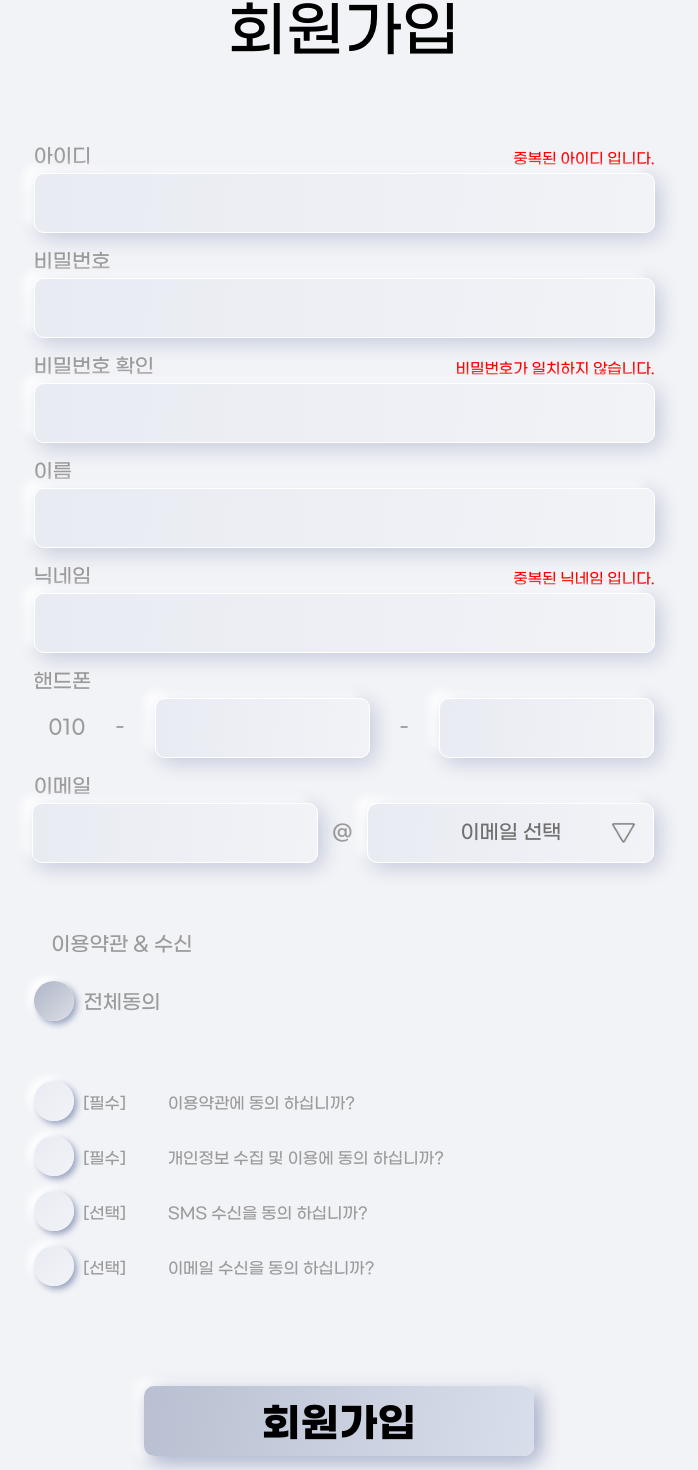
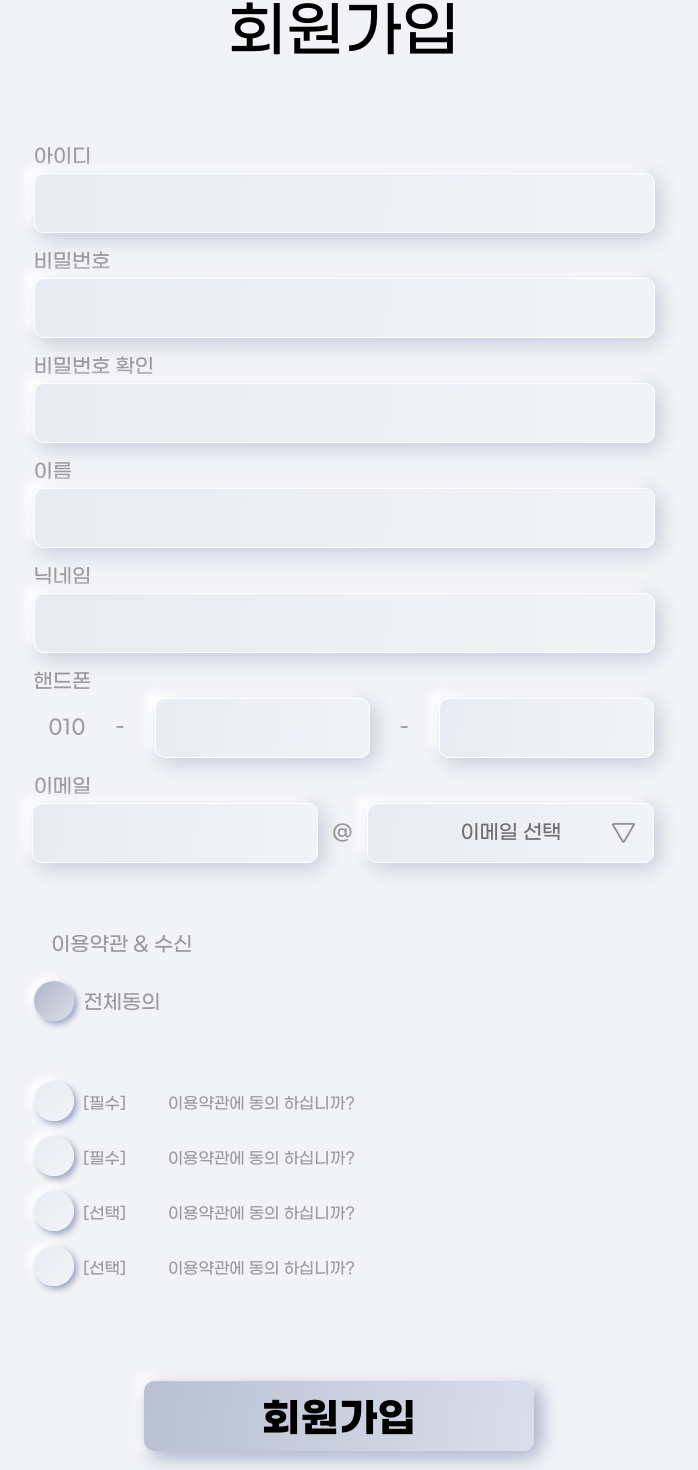
Before and after one commit to modern-agile-team/5trem-mini-front, a React (Create React App) app in the folder front/: page /signup in a window 1280 px wide. Shown: the part 105-1575 px from the top of the page, without its empty margins (296-994 px from the left). Built offline with nearby package versions, Linux system fonts and the light colour scheme.

Commit message:
회원가입 체크박스 기능 구현 완료

```diff
--- a/front/src/component/login/Login.jsx
+++ b/front/src/component/login/Login.jsx
@@ -21,7 +21,6 @@ function Login() {
     };
 
     const navigate = useNavigate();
-
     function signUp() {
         navigate('/signUp')
     }
--- a/front/src/component/signUp/SignUp.jsx
+++ b/front/src/component/signUp/SignUp.jsx
@@ -1,4 +1,4 @@
-import React from 'react'
+import React, { useState, useEffect } from 'react'
 import styled from "styled-components";
 import BackGround from '../../publicCompent/BackGround';
 import LightContainer from "../../publicCompent/LightContainer";
@@ -7,48 +7,128 @@ import StyleHeader from "../../publicCompent/StyleHeader";
 import SelectContainer from './SelectContainer';
 import CheckBox from './CheckBox';
 import StyleBtn from '../../publicCompent/StyleBtn';
+import overlap from './overlap';
 
 export default function SignUp() {
+
+    const [checkList, setCheck] = useState({
+        fullAgreement: false,
+        termsOfUse: false,
+        privacy: false,
+        sms: false,
+        email: false,
+    });
+
+    const AllCheck = () => {
+        const state = !(checkList.fullAgreement)
+        setCheck({
+            fullAgreement: state,
+            termsOfUse: state,
+            privacy: state,
+            sms: state,
+            email: state,
+        })
+    }
+
+    const SingleCheck = (e) => {
+        const checkListALLTrue = !Object.values(checkList).slice(1, 4).includes(false) && e.target.checked
+        if (checkListALLTrue) {
+            setCheck({
+                fullAgreement: true,
+                termsOfUse: true,
+                privacy: true,
+                sms: true,
+                email: true,
+            })
+        }
+        else {
+            setCheck((check) => {
+                return { ...check, [e.target.id]: e.target.checked }
+            })
+        }
+    };
+
+    useEffect(() => {
+        console.log(checkList)
+    }, [checkList]);
+
+    const [userInfo, setUserInfo] = useState({
+        id: "",
+        password: "",
+        checkPassword: "",
+        name: "",
+        nickName: "",
+        senterPhoneNum: "",
+        lastPhoneNum: "",
+        firstEmaile: "",
+        lastEmaile: "",
+    });
+
+    const onChangeAccount = (e) => {
+        setUserInfo((user) => {
+            return { ...user, [e.target.name]: e.target.value };
+        });
+    };
+
+    const [idCheck, idText] = overlap.idCheck(userInfo.id);
+    const [nickNameCheck, nickNameText] = overlap.nickNameCheck(userInfo.nickName)
+    const [passwordCheck, passwordText] = overlap.passwordCheck(userInfo.password, userInfo.checkPassword);
+
+    const arr = [
+        { id: 'termsOfUse', description: "이용약관에 동의 하십니까?", isRequired: true },
+        { id: 'privacy', description: "이용약관에 동의 하십니까?", isRequired: true },
+        { id: 'sms', description: "이용약관에 동의 하십니까?", isRequired: false },
+        { id: 'email', description: "이용약관에 동의 하십니까?", isRequired: false }
+    ];
+    // useEffect(() => {
+    //     const [idCheck, idText] = overlap.idCheck(userInfo.id);
+    // }, [userInfo.id]);
+
+    // useEffect(() => {
+    //     const [nickNameCheck, nickNameText] = overlap.nickNameCheck(userInfo.nickName);
+    // }, [userInfo.nickName]);
+
+    // useEffect(() => {
+    //     const [passwordCheck, passwordText] = overlap.passwordCheck(userInfo.password, userInfo.checkPassword);
+    // }, [userInfo.checkPassword]);
 
     return (
         <BackGround>
             <StyleHeader>회원가입</StyleHeader>
-
             <div style={{ width: '621px', display: 'flex', justifyContent: 'space-between' }}>
                 <MediumText>아이디</MediumText>
-                <DoubleCheckText>중복된 아이디 입니다.</DoubleCheckText>
+                <DoubleCheckText Check={idCheck}>{idText}</DoubleCheckText>
             </div>
-
             <div style={{ height: '77px' }}>
-                <LightContainer tag={<InputText width={621} height={60} name='id' />} />
+                <LightContainer tag={<InputText width={621} height={60} name='id' onChange={onChangeAccount} />} />
             </div>
 
             <MediumText style={{ width: '621px' }} >비밀번호</MediumText>
             <div style={{ height: '77px' }}>
-                <LightContainer tag={<InputText width={621} height={60} name='password' type='password' />} />
+                <LightContainer tag={<InputText width={621} height={60} name='password' type='password' onChange={onChangeAccount} />} />
             </div>
 
             <div style={{ width: '621px', display: 'flex', justifyContent: 'space-between' }}>
                 <MediumText>비밀번호 확인</MediumText>
-                <DoubleCheckText>비밀번호가 일치하지 않습니다.</DoubleCheckText>
+                <DoubleCheckText Check={passwordCheck}>{passwordText}</DoubleCheckText>
             </div>
 
             <div style={{ height: '77px' }}>
-                <LightContainer tag={<InputText width={621} height={60} name='checkPassword' type='password' />} />
+                <LightContainer tag={<InputText width={621} height={60} name='checkPassword' type='password' onChange={onChangeAccount} />} />
             </div>
 
             <MediumText style={{ width: '621px' }} >이름</MediumText>
             <div style={{ height: '77px' }}>
-                <LightContainer tag={<InputText width={621} height={60} name='name' />} />
+                <LightContainer tag={<InputText width={621} height={60} name='name' onChange={onChangeAccount} />} />
             </div>
 
             <div style={{ width: '621px', display: 'flex', justifyContent: 'space-between' }}>
                 <MediumText>닉네임</MediumText>
-                <DoubleCheckText>중복된 닉네임 입니다.</DoubleCheckText>
+                <DoubleCheckText Check={nickNameCheck}>{nickNameText}</DoubleCheckText>
             </div>
 
             <div style={{ height: '77px' }}>
-                <LightContainer tag={<InputText width={621} height={60} name='nickName' />} />
+                <LightContainer tag={<InputText width={621} height={60} name='nickName' onChange={onChangeAccount} />} />
             </div>
 
             <MediumText style={{ width: '621px' }} >핸드폰</MediumText>
@@ -60,54 +140,38 @@ export default function SignUp() {
                     -
                 </MediumText>
                 <div style={{ marginRight: '30px' }}>
-                    <LightContainer tag={<InputText width={215} height={60} name='senterPhoneNum' />} />
+                    <LightContainer tag={<InputText width={215} height={60} name='senterPhoneNum' onChange={onChangeAccount} />} />
                 </div>
                 <MediumText style={{ marginRight: '30px' }} lineHeight={60}>
                     -
                 </MediumText>
-                <LightContainer tag={<InputText width={215} height={60} name='lastPhoneNum' />} />
+                <LightContainer tag={<InputText width={215} height={60} name='lastPhoneNum' onChange={onChangeAccount} />} />
             </div>
 
             <MediumText style={{ width: '621px' }} >이메일</MediumText>
             <div style={{ height: '130px', width: '645px', display: 'flex', flexDirection: 'row' }}>
                 <div style={{ marginRight: '10px' }}></div>
-                <LightContainer tag={<InputText width={286} height={60} name='firstEmaile' />} />
+                <LightContainer tag={<InputText width={286} height={60} name='firstEmaile' onChange={onChangeAccount} />} />
                 <MediumText style={{ marginLeft: '15px', marginRight: '15px' }} lineHeight={60}>
                     @
                 </MediumText>
-                <LightContainer tag={<SelectContainer width={287} height={60} name='lastEmaile' />} />
+                <LightContainer tag={<SelectContainer width={287} height={60} name='lastEmaile' onChange={onChangeAccount} />} />
             </div>
 
             <MediumText style={{ height: '48px', width: '621px', marginLeft: '35px' }} >이용약관 & 수신</MediumText>
             <div style={{ height: '100px', width: '621px', display: 'flex', flexDirection: 'row' }}>
-                <LightContainer tag={<CheckBox width={40} height={40} round={true} full={true} id='fullAgreement' />} />
+                <LightContainer tag={<CheckBox width={40} height={40} round={true} allcheck={true} id='fullAgreement' checked={!Object.values(checkList).includes(false)} checkAccount={AllCheck} />} />
                 <MediumText style={{ marginLeft: '10px' }} lineHeight={45}>전체동의</MediumText>
+                {/* checked={!Object.values(checkList).includes(false)} */}
             </div>
-
-            <div style={{ height: '55px', width: '621px', display: 'flex', flexDirection: 'row' }}>
-                <LightContainer tag={<CheckBox width={40} height={40} round={true} id='termsOfUse' />} />
-                <MediumText style={{ marginLeft: '10px' }} lineHeight={45} fontSize={16}>[필수]</MediumText>
-                <MediumText style={{ marginLeft: '42px' }} lineHeight={45} fontSize={16}>이용약관에 동의 하십니까?</MediumText>
-            </div>
-
-            <div style={{ height: '55px', width: '621px', display: 'flex', flexDirection: 'row' }}>
-                <LightContainer tag={<CheckBox width={40} height={40} round={true} id='' />} />
-                <MediumText style={{ marginLeft: '10px' }} lineHeight={45} fontSize={16}>[필수]</MediumText>
-                <MediumText style={{ marginLeft: '42px' }} lineHeight={45} fontSize={16}>개인정보 수집 및 이용에 동의 하십니까?</MediumText>
-            </div>
-
-            <div style={{ height: '55px', width: '621px', display: 'flex', flexDirection: 'row' }}>
-                <LightContainer tag={<CheckBox width={40} height={40} round={true} id='' />} />
-                <MediumText style={{ marginLeft: '10px' }} lineHeight={45} fontSize={16}>[선택]</MediumText>
-                <MediumText style={{ marginLeft: '42px' }} lineHeight={45} fontSize={16}>SMS 수신을 동의 하십니까?</MediumText>
-            </div>
-
-            <div style={{ height: '140px', width: '621px', display: 'flex', flexDirection: 'row' }}>
-                <LightContainer tag={<CheckBox width={40} height={40} round={true} id='' />} />
-                <MediumText style={{ marginLeft: '10px' }} lineHeight={45} fontSize={16}>[선택]</MediumText>
-                <MediumText style={{ marginLeft: '42px' }} lineHeight={45} fontSize={16}>이메일 수신을 동의 하십니까?</MediumText>
-            </div>
-
+            {arr.map((el, i) => {
+                return <div key={i} style={{ height: '55px', width: '621px', display: 'flex', flexDirection: 'row' }}>
+                    <LightContainer tag={<CheckBox width={40} height={40} round={true} id={el.id} checked={checkList[el.id]} checkAccount={SingleCheck} />} />
+                    <MediumText style={{ marginLeft: '10px' }} lineHeight={45} fontSize={16}>{`[${el.isRequired ? "필수" : "선택"}]`}</MediumText>
+                    <MediumText style={{ marginLeft: '42px' }} lineHeight={45} fontSize={16}>{el.description}</MediumText>
+                </div>
+            })}
+            <div style={{ height: '80px' }}></div>
             <div style={{ height: '207px' }}>
                 <LightContainer tag={<StyleBtn width={400} height={80} ><div style={{ margin: '12px' }}>회원가입</div></StyleBtn>} />
             </div>
@@ -126,7 +190,8 @@ const MediumText = styled.div`
 `;
 
 const DoubleCheckText = styled.div`
-    color: red;
+
+    color: ${({ Check }) => Check ? 'red' : 'blue'};
     font-size: 15px;
     line-height: 28px;
     font-family: GmarketSansMedium;
--- /dev/null
+++ b/front/src/component/signUp/overlap.jsx
@@ -0,0 +1,28 @@
+import React from 'react'
+
+const overlap = {
+    idCheck(id) {
+        const overlapList = ['lee', 'hee', 'jee'];
+
+        const Overlap = overlapList.includes(id);
+        const text = id === '' ? '' : (Overlap ? '이미 사용중인 아이디 입니다.' : '사용가능한 아이디 입니다.');
+
+        return [Overlap, text];
+    },
+    nickNameCheck(nickName) {
+        const overlapList = ['홍길동', '파이썬', '자스'];
+
+        const Overlap = overlapList.includes(nickName);
+        const text = nickName === '' ? '' : (Overlap ? '이미 사용중인 닉네임 입니다.' : '사용 가능한 닉네임 입니다');
+
+        return [Overlap, text];
+    },
+    passwordCheck(password, checkPassword) {
+        const same = !(password === checkPassword);
+        const text = checkPassword === '' ? '' : (same ? '비밀번호가 일치하지 않습니다.' : '');
+
+        return [same, text];
+    },
+}
+
+export default overlap;
```
Also changed, not shown: front/src/component/signUp/CheckBox.jsx (+12 -9 lines), front/src/component/signUp/SelectContainer.jsx (+5 -3 lines).
